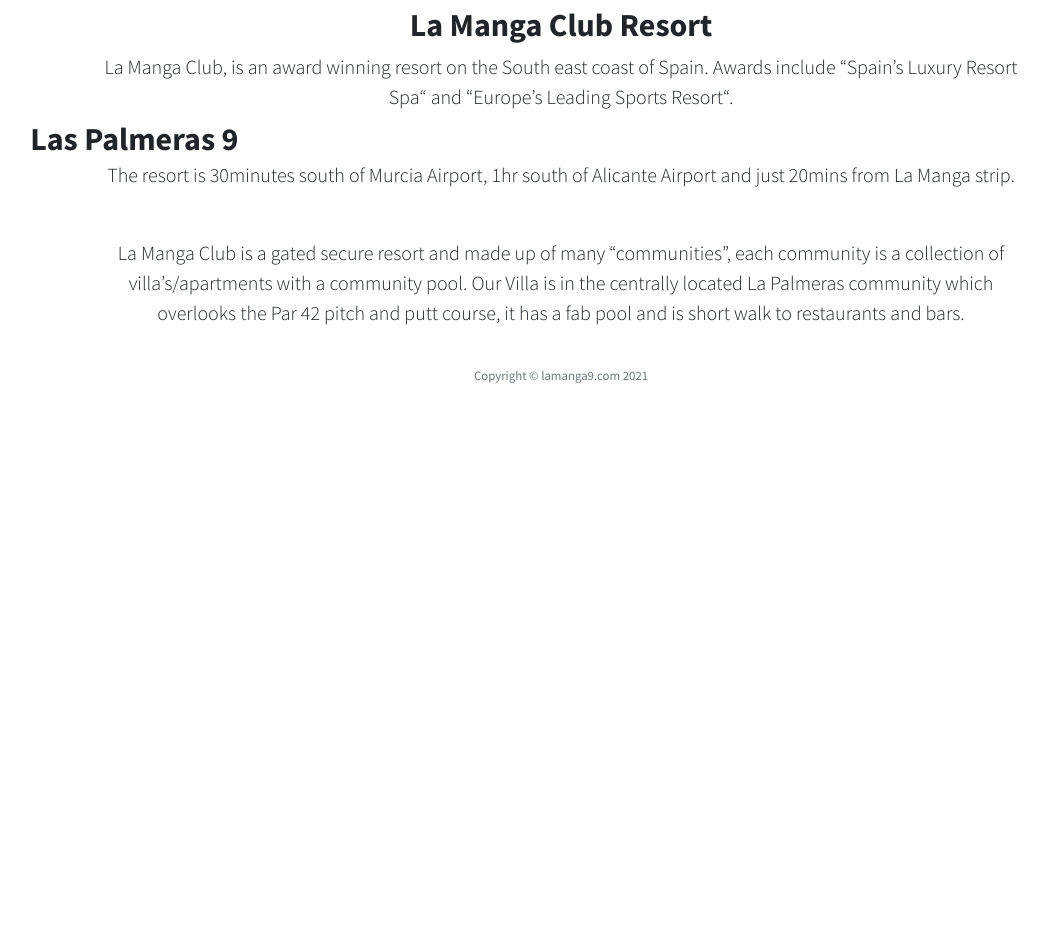
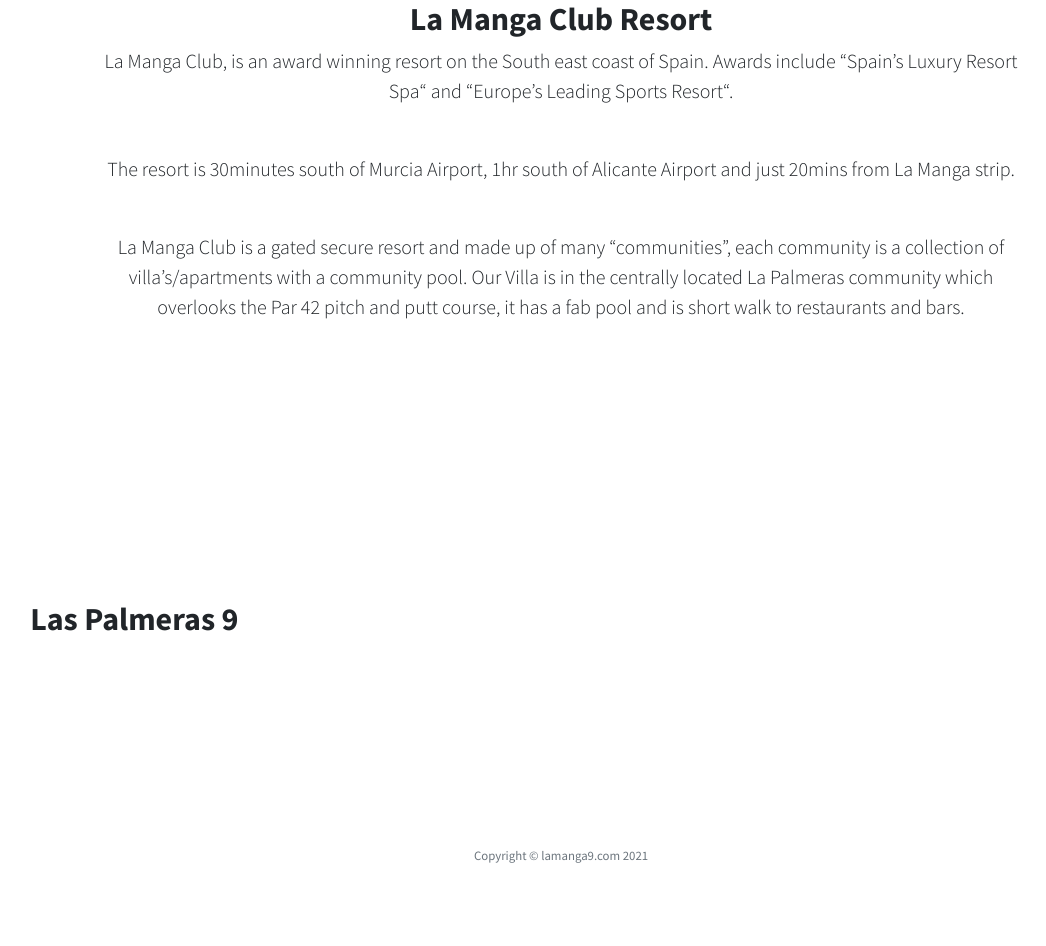
Before and after one commit to richsteer/richsteer.github.io, a Jekyll site: the page built from index.html, in a window 1280 px wide. Shown: the part 1380-2326 px from the top of the page, without its empty margins (79-1125 px from the left). Built offline with Jekyll 4.4.1, drawn with Linux system fonts in a browser that asks for light colours; before the commit the page ends 1846 px from its top, so only the background shows below that.

Commit message:
Update index.html

```diff
--- a/index.html
+++ b/index.html
@@ -5,13 +5,15 @@
 <!-- About La Manga -->
 
 
-<section id="about-la-manga-club" class="map">
+<section id="la-manga-club-map" class="map">
     <iframe width="100%" height="100%" frameborder="0" scrolling="no" marginheight="0" marginwidth="0" src="https://www.google.com/maps/embed?pb=!1m16!1m12!1m3!1d202148.4001599395!2d-0.9664100455573479!3d37.65934150477491!2m3!1f0!2f0!3f0!3m2!1i1024!2i768!4f13.1!2m1!1sla%20manga%20club%20resort!5e0!3m2!1sen!2suk!4v1627223970021!5m2!1sen!2suk;output=embed">
     </iframe>
     <br />
     <small>
         <a href="https://www.google.com/maps/embed?pb=!1m16!1m12!1m3!1d804881.7092709695!2d-1.5164131071839626!3d37.99884688714381!2m3!1f0!2f0!3f0!3m2!1i1024!2i768!4f13.1!2m1!1sla%20manga%20club%20resort!5e0!3m2!1sen!2suk!4v1627224638321!5m2!1sen!2suk"></a>
     </small>
+</section>
+<section id="about-la-manga-club" class="map">
 
     <div class="container text-center">
         <div class="row">
```
